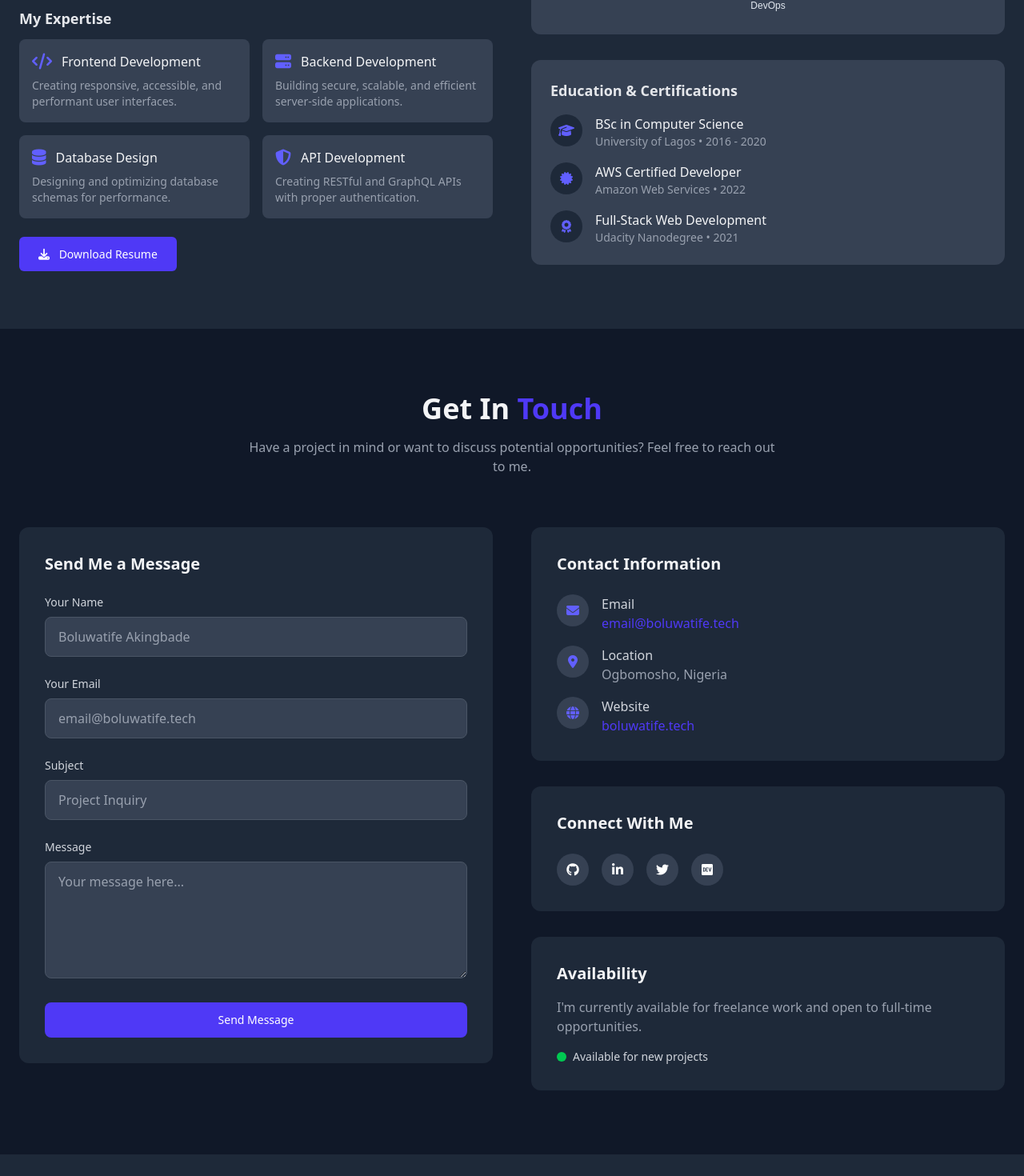
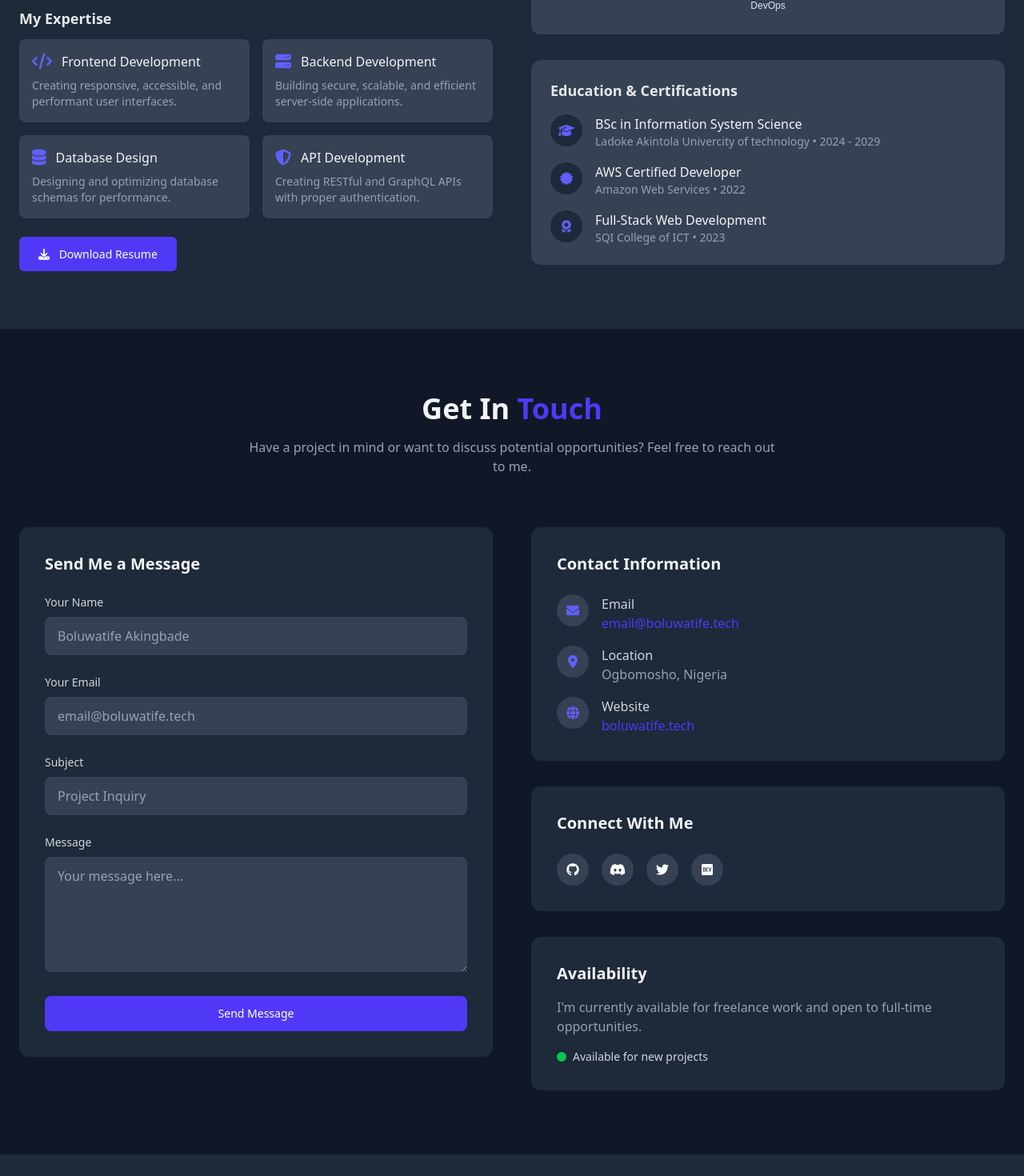
Before and after one commit to boluwatife-py/Portfolio, a React (Vite) app: page / in a window 1280 px wide. Shown: the part 2547-4017 px from the top of the page at 80% size. Built offline with nearby package versions, Linux system fonts and the light colour scheme.

Commit message:
updated specific personal information

```diff
--- a/index.html
+++ b/index.html
@@ -2,9 +2,9 @@
 <html lang="en">
   <head>
     <meta charset="UTF-8" />
-    <link rel="icon" type="image/svg+xml" href="/vite.svg" />
+    <link rel="icon" type="image/svg+xml" href="/favicon.svg" />
     <meta name="viewport" content="width=device-width, initial-scale=1.0" />
-    <title>Vite + React + TS</title>
+    <title>Boluwatife Akingbade Ilerioluwa</title>
     <link rel="stylesheet" href="https://cdnjs.cloudflare.com/ajax/libs/font-awesome/6.4.0/css/all.min.css" />
   </head>
   <body>
--- a/src/components/Contact/Connect.tsx
+++ b/src/components/Contact/Connect.tsx
@@ -17,7 +17,7 @@ export default function Connect({ darkMode }: { darkMode: boolean }) {
           <i className="fab fa-github"></i>
         </a>
         <a
-          href="https://linkedin.com/in/boluwatife"
+          href="https://discordapp.com/users/1343657247175213077"
           target="_blank"
           rel="noopener noreferrer"
           className={`w-10 h-10 rounded-full flex items-center justify-center ${
@@ -25,12 +25,12 @@ export default function Connect({ darkMode }: { darkMode: boolean }) {
               ? "bg-gray-700 hover:bg-gray-600 text-white"
               : "bg-gray-100 hover:bg-gray-200 text-gray-800"
           } transition-colors cursor-pointer`}
-          aria-label="LinkedIn"
+          aria-label="Discord"
         >
-          <i className="fab fa-linkedin-in"></i>
+          <i className="fab fa-discord"></i>
         </a>
         <a
-          href="https://twitter.com/boluwatifedev"
+          href="https://twitter.com/boluwatifeileri"
           target="_blank"
           rel="noopener noreferrer"
           className={`w-10 h-10 rounded-full flex items-center justify-center ${
--- a/src/components/Contact/ContactForm.tsx
+++ b/src/components/Contact/ContactForm.tsx
@@ -1,14 +1,53 @@
+import React, { useState } from "react";
 import Input, { TextArea } from "../ui/Input";
 import Label from "../ui/Label";
 
 function ContactForm({ darkMode }: { darkMode: boolean }) {
+  const [errors, setErrors] = useState({
+    name: "",
+    email: "",
+    subject: "",
+    message: "",
+  });
+
   const handleSubmit = (e: React.FormEvent<HTMLFormElement>) => {
     e.preventDefault();
+    const form = e.currentTarget;
+    const formData = new FormData(form);
+
+    const name = formData.get("name")?.toString().trim() ?? "";
+    const email = formData.get("email")?.toString().trim() ?? "";
+    const subject = formData.get("subject")?.toString().trim() ?? "";
+    const message = formData.get("message")?.toString().trim() ?? "";
+
+    const newErrors = {
+      name: name === "" ? "Name is required" : "",
+      email:
+        email === ""
+          ? "Email is required"
+          : !/^[^\s@]+@[^\s@]+\.[^\s@]+$/.test(email)
+          ? "Invalid email address"
+          : "",
+      subject: subject === "" ? "Subject is required" : "",
+      message: message === "" ? "Message is required" : "",
+    };
+
+    setErrors(newErrors);
+
+    const hasError = Object.values(newErrors).some((msg) => msg !== "");
+
+    if (!hasError) {
+      // Submit logic here
+      console.log({ name, email, subject, message });
+      form.reset();
+      setErrors({ name: "", email: "", subject: "", message: "" });
+    }
   };
+
   return (
     <div className={`rounded-xl p-8 ${darkMode ? "bg-gray-800" : "bg-white"}`}>
       <h3 className="text-xl font-bold mb-6">Send Me a Message</h3>
-      <form className="space-y-6" onSubmit={handleSubmit}>
+      <form className="space-y-6" onSubmit={handleSubmit} noValidate>
         <div>
           <Label darkMode={darkMode} htmlFor="name">
             Your Name
@@ -20,14 +59,14 @@ function ContactForm({ darkMode }: { darkMode: boolean }) {
             type="text"
             id="name"
             name="name"
-            required={true}
+            required
+            error={errors.name}
           />
         </div>
         <div>
           <Label darkMode={darkMode} htmlFor="email">
             Your Email
           </Label>
-
           <Input
             darkMode={darkMode}
             placeholder="email@boluwatife.tech"
@@ -35,7 +74,8 @@ function ContactForm({ darkMode }: { darkMode: boolean }) {
             type="email"
             id="email"
             name="email"
-            required={true}
+            required
+            error={errors.email}
           />
         </div>
         <div>
@@ -48,8 +88,9 @@ function ContactForm({ darkMode }: { darkMode: boolean }) {
             type="text"
             id="subject"
             name="subject"
-            required={true}
+            required
             autoComplete="off"
+            error={errors.subject}
           />
         </div>
         <div>
@@ -61,7 +102,8 @@ function ContactForm({ darkMode }: { darkMode: boolean }) {
             id="message"
             name="message"
             placeholder="Your message here..."
-            required={true}
+            required
+            error={errors.message}
           />
         </div>
         <button
--- a/src/components/Contact/ContactInfo.tsx
+++ b/src/components/Contact/ContactInfo.tsx
@@ -20,7 +20,7 @@ export default function ContactInfo({darkMode}: { darkMode: boolean }) {
               Email
             </h4>
             <a
-              href="mailto:hello@boluwatife.dev"
+              href="mailto:email@boluwatife.tech"
               className="text-indigo-600 hover:underline"
             >
               email@boluwatife.tech
--- a/src/components/Footer/Footer.tsx
+++ b/src/components/Footer/Footer.tsx
@@ -36,16 +36,16 @@ export default function Footer({ darkMode }: { darkMode: boolean }) {
                 <i className="fab fa-github"></i>
               </a>
               <a
-                href="https://linkedin.com/in/boluwatife"
+                href="https://discordapp.com/users/1343657247175213077"
                 target="_blank"
                 rel="noopener noreferrer"
                 className={`text-lg hover:text-indigo-600 transition-colors cursor-pointer`}
-                aria-label="LinkedIn"
+                aria-label="Discord"
               >
-                <i className="fab fa-linkedin-in"></i>
+                <i className="fab fa-discord"></i>
               </a>
               <a
-                href="https://twitter.com/boluwatifedev"
+                href="https://twitter.com/boluwatifeileri"
                 target="_blank"
                 rel="noopener noreferrer"
                 className={`text-lg hover:text-indigo-600 transition-colors cursor-pointer`}
--- a/src/components/ui/Input.tsx
+++ b/src/components/ui/Input.tsx
@@ -1,3 +1,4 @@
+// Input.tsx
 import React, { useState } from "react";
 
 interface InputProps {
@@ -8,6 +9,7 @@ interface InputProps {
   id: string;
   required?: boolean;
   autoComplete?: React.HTMLInputAutoCompleteAttribute;
+  error?: string;
 }
 
 interface TextAreaProps {
@@ -17,6 +19,7 @@ interface TextAreaProps {
   id: string;
   required?: boolean;
   rows?: number | 5;
+  error?: string;
 }
 
 export default function Input({
@@ -27,9 +30,12 @@ export default function Input({
   required = false,
   id,
   autoComplete,
+  error,
 }: InputProps) {
   const [inputValue, setInputValue] = useState("");
+
   return (
+    <div className="space-y-1">
       <input
         type={type}
         id={id}
@@ -38,16 +44,23 @@ export default function Input({
         autoComplete={autoComplete}
         className={`w-full px-4 py-3 rounded-lg focus:ring-2 focus:ring-indigo-500 focus:outline-none ${
           darkMode
-          ? "bg-gray-700 border-gray-600 text-white placeholder-gray-400"
-          : "bg-gray-50 border-gray-300 text-gray-900 placeholder-gray-500"
-      } border`}
+            ? "bg-gray-700 text-white placeholder-gray-400"
+            : "bg-gray-50 text-gray-900 placeholder-gray-500"
+        } ${
+          error
+            ? "border border-red-500 focus:ring-red-500"
+            : " border-gray-300 focus:ring-indigo-500"
+        }`}
         value={inputValue}
         onChange={(e) => setInputValue(e.target.value)}
         required={required}
       />
+      {error && <p className="text-red-500 text-sm">{error}</p>}
+    </div>
   );
 }
 
+// TextArea.tsx
 export function TextArea({
   darkMode,
   placeholder,
@@ -55,19 +68,27 @@ export function TextArea({
   required = false,
   id,
   rows = 5,
-}: TextAreaProps) {
+  error,
+}: TextAreaProps & { error?: string }) {
   return (
+    <div className="space-y-1">
       <textarea
         id={id}
         rows={rows}
         name={name}
         placeholder={placeholder}
-      className={`w-full px-4 py-3 rounded-lg focus:ring-2 focus:ring-indigo-500 focus:outline-none ${
+        className={`w-full px-4 py-3 rounded-lg focus:ring-2 focus:outline-none ${
           darkMode
-          ? "bg-gray-700 border-gray-600 text-white placeholder-gray-400"
-          : "bg-gray-50 border-gray-300 text-gray-900 placeholder-gray-500"
-      } border`}
+            ? "bg-gray-700 text-white placeholder-gray-400"
+            : "bg-gray-50 text-gray-900 placeholder-gray-500"
+        } ${
+          error
+            ? "border border-red-500 focus:ring-red-500"
+            : "border-gray-300 focus:ring-indigo-500"
+        }`}
         required={required}
       ></textarea>
+      {error && <p className="text-red-500 text-sm">{error}</p>}
+    </div>
   );
 }
--- a/src/data/education.ts
+++ b/src/data/education.ts
@@ -3,8 +3,8 @@ import type { Education } from "../types/education";
 export const educations: Education[] = [
   {
     icon: 'fa-graduation-cap',
-    title: 'BSc in Computer Science',
-    subtitle: 'University of Lagos • 2016 - 2020',
+    title: 'BSc in Information System Science',
+    subtitle: 'Ladoke Akintola Univercity of technology • 2024 - 2029',
   },
   {
     icon: 'fa-certificate',
@@ -14,6 +14,6 @@ export const educations: Education[] = [
   {
     icon: 'fa-award',
     title: 'Full-Stack Web Development',
-    subtitle: 'Udacity Nanodegree • 2021',
+    subtitle: 'SQI College of ICT • 2023',
   },
 ];
```
Also changed, not shown: public/favicon.svg (added). Lines whose indentation alone changed are shown as unchanged.
